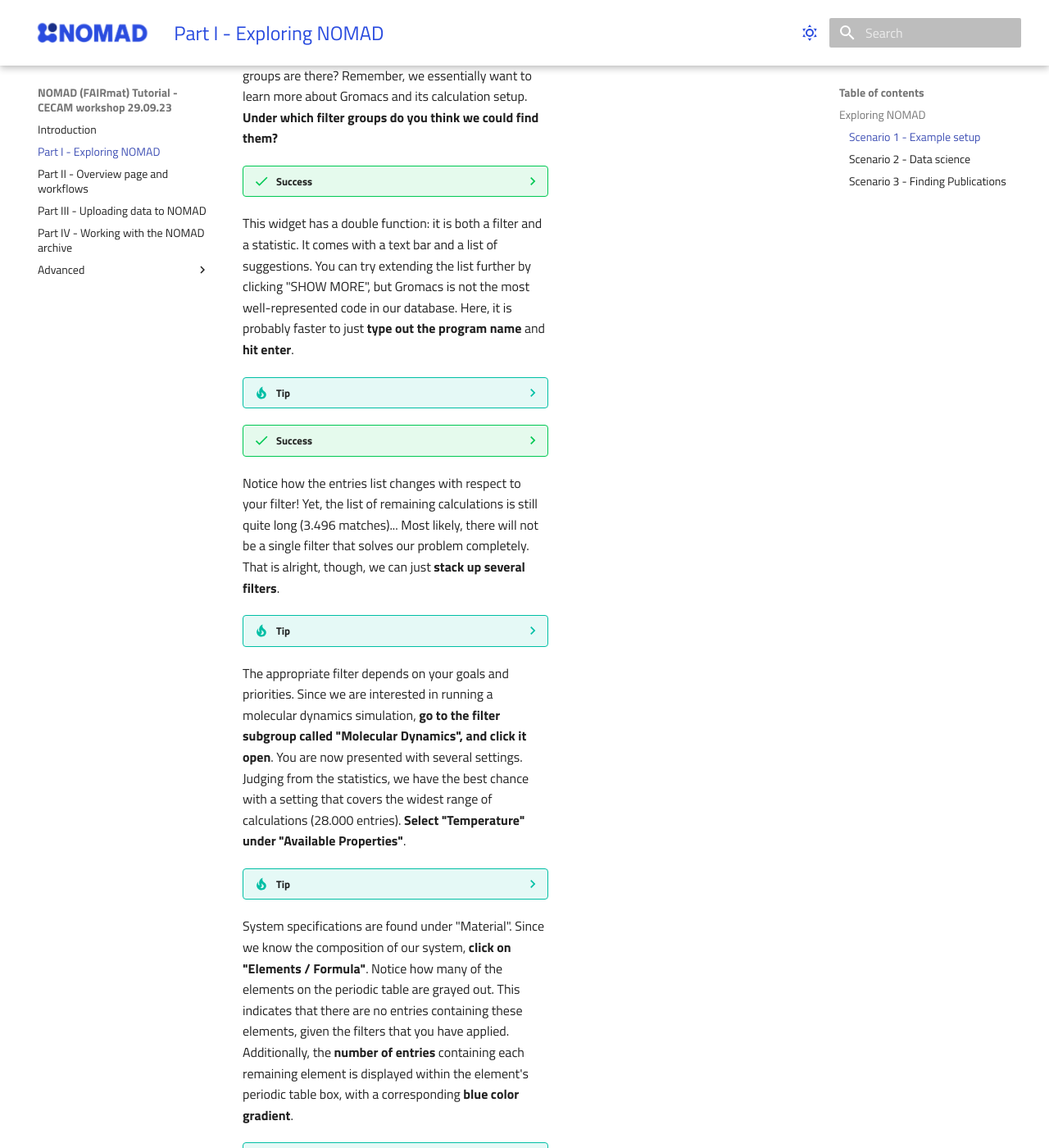
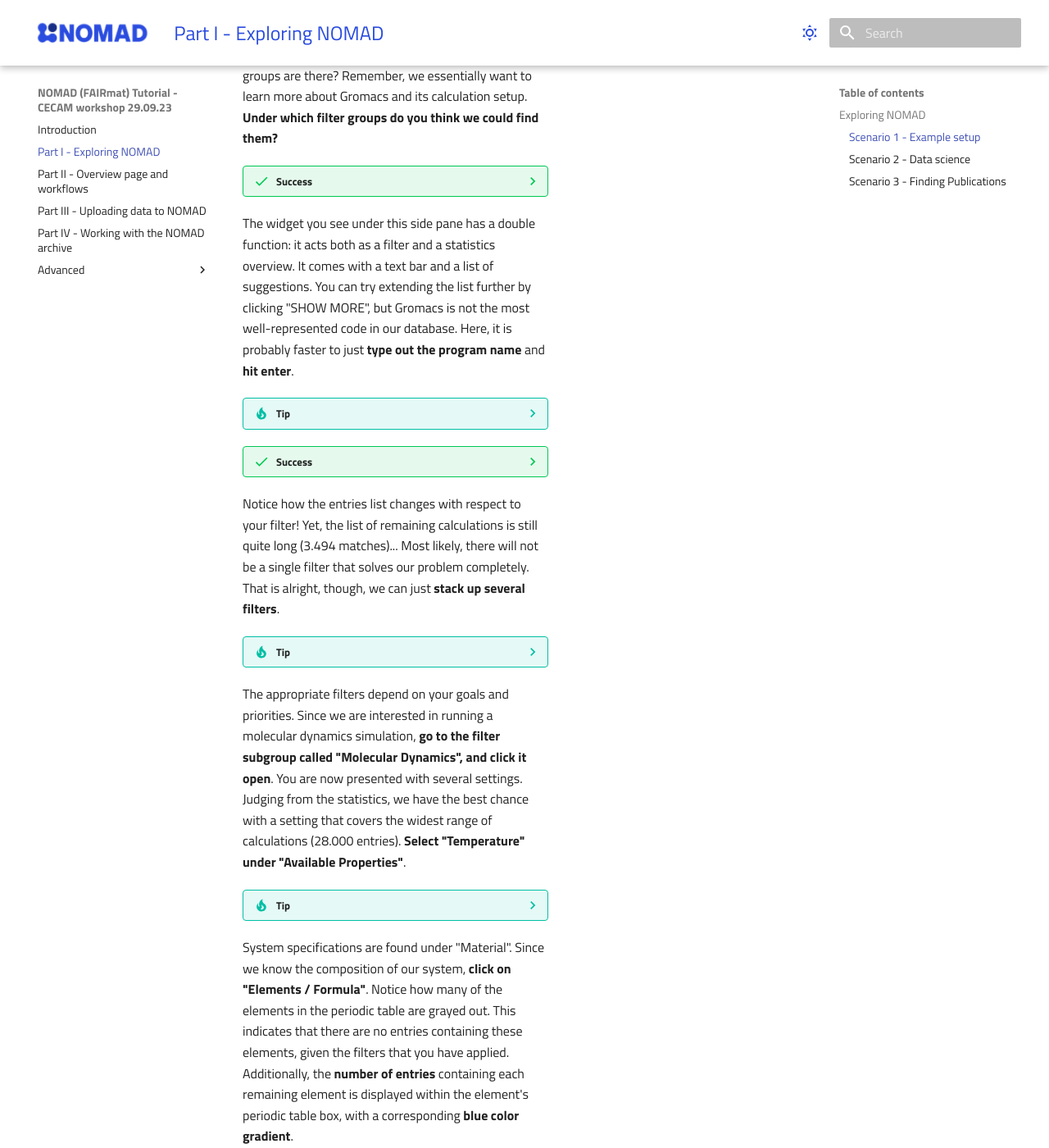
Before and after one commit to FAIRmat-NFDI/AreaC-Tutorial-CECAM-2023, an MkDocs documentation site: the page built from docs/part1.md, in a window 1280 px wide and 1400 px high, scrolled down 3337 px. Shown: the whole window at 82% size. Built offline with MkDocs 1.6.1 and Material for MkDocs 9.7.7, drawn with Linux system fonts in a browser that asks for light colours; nearby versions of some CDN libraries; library files that are not in the unit come from our copies; some of the changed text lies outside the part shown.

Commit message:
Polish scenario 1 + add warnings about session persistence

```diff
--- a/docs/part1.md
+++ b/docs/part1.md
@@ -76,13 +76,13 @@ Now, let us move on to the actual scenarios.
 
 In the _entries list_ NOMAD is already listing all database _entries_.
 The strategy is to **narrow or _filter_ this list down** to our needs.
-Our main tool here, will be the _side menu_ (left-hand side).
+Our main tool will be the _side menu_ (left-hand side).
 Take stock of its structure.
 There is a list of themes or _filter groups_.
 Subgroups are indented below their main group.
 Any **filter group with an arrow** (`>`) can be **clicked open** to reveal various filters and statistics in a _side pane_.
 To **close the side pane** and reveal the full table again, use the **arrow back (`<-`)** in the top-left corner.
-You could alternatively also click anywhere outside of the pane, but careful not to select anything unwanted.
+Alternatively, you could also click anywhere outside of the pane, but be careful not to select anything unwanted.
 
 Now, **scroll down to check out the full list**.
 What main groups are there?
@@ -92,7 +92,7 @@ Remember, we essentially want to learn more about Gromacs and its calculation se
 ??? success
     While it is somewhat hidden, you can find the **"Program Name" under "Method"**.
 
-This widget has a double function: it is both a filter and a statistic.
+The widget you see under this side pane has a double function: it acts both as a filter and a statistics overview.
 It comes with a text bar and a list of suggestions.
 You can try extending the list further by clicking "SHOW MORE", but Gromacs is not the most well-represented code in our database.
 Here, it is probably faster to just **type out the program name** and **hit enter**.
@@ -114,7 +114,7 @@ Here, it is probably faster to just **type out the program name** and **hit ente
     </div>
 
 Notice how the entries list changes with respect to your filter!
-Yet, the list of remaining calculations is still quite long (3.496 matches)...
+Yet, the list of remaining calculations is still quite long (3.494 matches)...
 Most likely, there will not be a single filter that solves our problem completely.
 That is alright, though, we can just **stack up several filters**.
 
@@ -126,9 +126,8 @@ That is alright, though, we can just **stack up several filters**.
     Note that in the case of this tutorial, this also means removing the time constraint.
     Hence, if you decide to reset, the exact search results you see might start deviating from those in the tutorial.
     It is highly **recommended to follow the guide**.
-    You can restore the [initial session](https://nomad-lab.eu/prod/v1/staging/gui/search/entries?upload_create_time[gte]=1419895487748&upload_create_time[lte]=1694679900000) by reloading.
 
-The appropriate filter depends on your goals and priorities. Since we are interested in running a molecular dynamics simulation,
+The appropriate filters depend on your goals and priorities. Since we are interested in running a molecular dynamics simulation,
 **go to the filter subgroup called "Molecular Dynamics", and click it open**.
 You are now presented with several settings.
 Judging from the statistics, we have the best chance with a setting that covers the widest range of calculations (28.000 entries).
@@ -141,7 +140,7 @@ Judging from the statistics, we have the best chance with a setting that covers
 
 System specifications are found under "Material".
 Since we know the composition of our system, **click on "Elements / Formula"**.
-Notice how many of the elements on the periodic table are grayed out.
+Notice how many of the elements in the periodic table are grayed out.
 This indicates that there are no entries containing these elements, given the filters that you have applied.
 Additionally, the **number of entries** containing each remaining element is displayed within the element's periodic table box, with a corresponding **blue color gradient**.
 
@@ -183,19 +182,27 @@ Finally, remove all data with additional elements by selecting the **"only compo
         </div>
     </div>
 
-Actually, the **order** in which we applied the filters **does not matter**.
-In that sense, filters are like small questions or details that we use to construct an overall query.
-<!-- This insight comes with a small caveat: the **statistics** that we see as we are stacking up our filters **are contingent on the history**.
-If we take a different route, we will see different intermediate results and this could lead us to decide on different filters. -->
-Let's go back to when we were selecting the relevant option under the Molecular Dynamics filter (click the `x` next to the `temperature chip` or go to **"Molecular Dynamics" > "Available Properties"** and **click the highlighted checkbox** again to deselect it).
+    To **save or share** your active filters, you can simply **bookmark the URL**.
+    We will also provide a _solution button_ at the end of each exercise.
+
+    <center>
+    [Imtermittent solution](https://nomad-lab.eu/prod/v1/staging/gui/search/entries?program_name=GROMACS&upload_create_time[gte]=1419895487748&upload_create_time[lte]=1694679900000&trajectory[available_properties]=temperature&exclusive=true&elements=H&elements=O){:target="_blank" .md-button }
+    </center>
+
+The filters that we have chosen are just small questions or details that we use to construct an overall query.
+They can be added and removed, as we see fit.
+So, let us relax our conditions a bit and, leaving out the requirement for a temperature trajectory.
+Click the `x` next to the `temperature chip` or go to **"Molecular Dynamics" > "Available Properties"** and **click the highlighted checkbox** again to deselect it.
+Now look at which entries are added.
+Are there any other filters that you would like to try out, or do you prefer checking them out by hand?
 
 ??? success
     Glossing over the remaining 6 results, 3 by Jannik Mehlis and 3 by Sebastian Baugmart, we retrieve **2 more MD simulations** and **2 more "Geometry Optimizations"**.
-    You may notice that some entries do not have a clear specification. <!-- @Joseph is this a bug? -->
+    You may notice that some entries do not have a clear specification (under the "Entry type" column in the entries list). <!-- @Joseph is this a bug? -->
     These entries likely need to be reprocessed to classify them correctly, since the molecular dynamics support has been developed more recently.
     However, you can still find out their classification by visiting the entry's overview page.
 
-    While geometry optimization was not part of match our initial objective, these entries may inform us about the **overarching workflow** used by both authors, i.e., relaxing the system before the production simulation.
+    While geometry optimization was not part of our initial objective, these entries may inform us about the **overarching workflow** used by both authors, i.e., relaxing the system before the production simulation.
     Annotating such workflows is covered under [`Advanced > Creating custom workflows`](Advanced/part4.md).
 
     <div class="click-zoom" style="text-align: left;">
@@ -510,6 +514,9 @@ Formulate a **presence query** for the _density of states_, commonly abbreviated
     [Final solution](https://nomad-lab.eu/prod/v1/staging/gui/search/entries?structural_type=bulk&n_elements[gte]=5&n_elements[lte]=6&xc_functional_names=HYB_GGA_XC_HSE03&xc_functional_names=HYB_GGA_XC_HSE06&upload_create_time[gte]=1419895487748&upload_create_time[lte]=1694679900000&quantities=results.properties.electronic.dos_electronic&elements=C&elements=H&elements=O&elements=N){:target="_blank" .md-button }
     </center>
 
+!!! warning "What is in a URL?"
+    Column customization can at the moment not be saved between sessions.
+
 !!! warning "When stacking order matters"
     Imagine having started filtering by property instead of composition and then method.
     You would have unwittingly excluded a vast dataset, potentially concluding that NOMAD does not host any suitable data.
@@ -658,6 +665,9 @@ Pay close attention to all the widgets.
     [Final solution](https://nomad-lab.eu/prod/v1/staging/gui/search/entries?n_elements[gte]=5&n_elements[lte]=6&name=Andrew%20Rosen&upload_create_time[gte]=1630563537155&upload_create_time[lte]=1676360939200&elements=H&elements=C&elements=N&elements=O){:target="_blank" .md-button }
     </center>
 
+!!! warning "What is in a URL?"
+    Dashboards can at the moment not be saved between sessions.
+
 We should have enough information now to retrieve the paper.
 While it is nice to have data from a variety of methods, especially for comparison reasons, we are most interested in the HSE06.
 There seem to be 2 data sets with that tag and we are not sure what the asterisk (`*`) means.
```
Also changed, not shown: other parts of docs/part1.md (+1 -4 lines).
